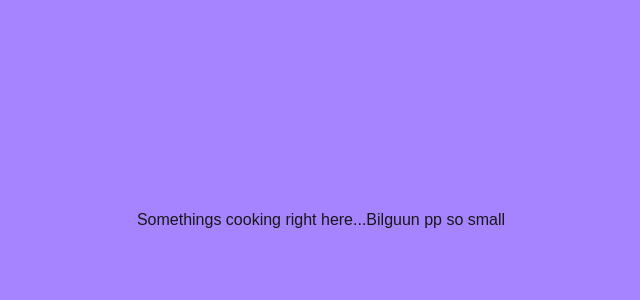
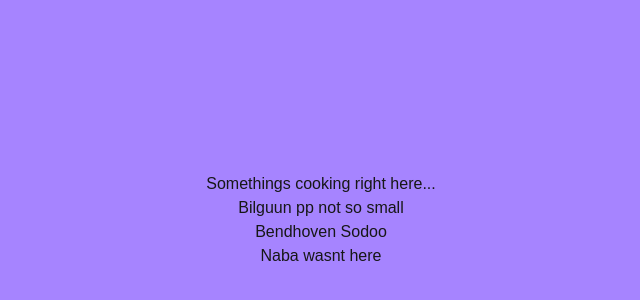
Before and after one commit to ariuka-09/album, a Next.js app: page / in a window 1280 px wide. Shown: the part 180-480 px from the top of the page, without its empty margins (319-959 px from the left). Built offline with nearby package versions, Linux system fonts and the light colour scheme.

Commit message:
further changes

```diff
--- a/src/app/page.tsx
+++ b/src/app/page.tsx
@@ -2,9 +2,11 @@ import Image from "next/image";
 
 export default function Home() {
   return (
-    <div className=" flex items-center justify-center h-screen bg-violet-400 ">
+    <div className=" flex items-center flex-col justify-center h-screen bg-violet-400 ">
       <p>Somethings cooking right here...</p>
-      <p>Bilguun pp so small</p>
+      <p>Bilguun pp not so small</p>
+      <p>Bendhoven Sodoo</p>
+      <p>Naba wasnt here</p>
     </div>
   );
 }
```
